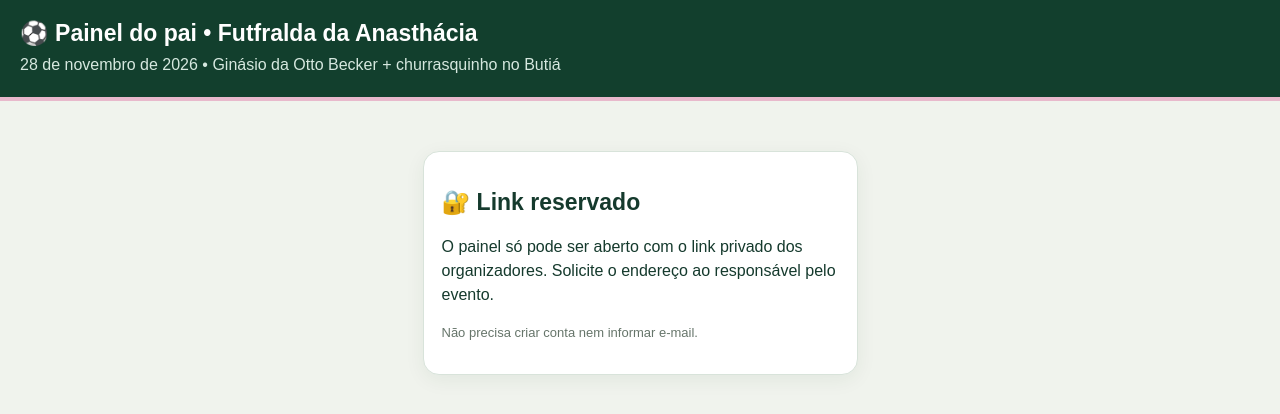
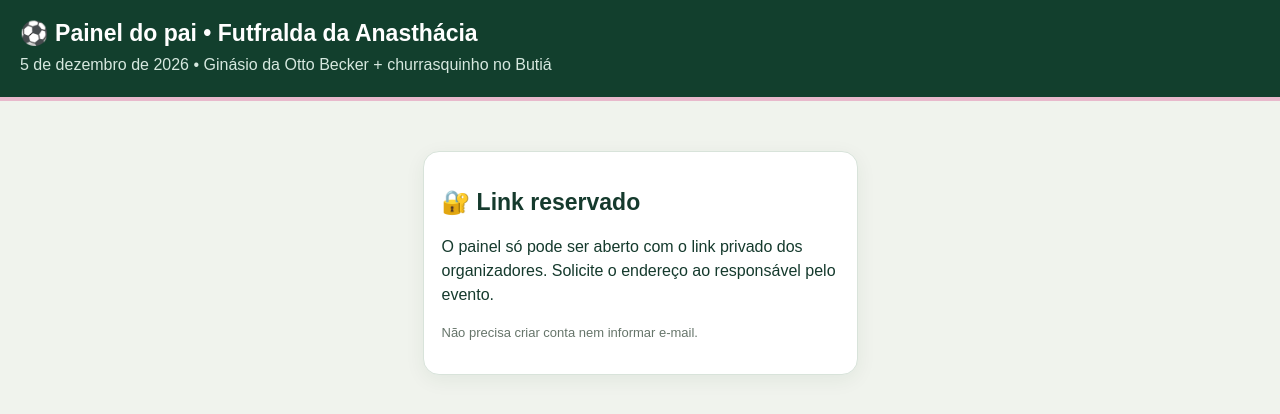
Before and after one commit to wagnertomaszewski-boop/cartao-wagner, a plain HTML site: page futfralda-anasthacia/painel.html in a window 1280 px wide. Drawn offline with Linux system fonts and the light colour scheme.

Commit message:
fix: altera Futfralda Anasthácia para sábado 05 de dezembro de 2026

```diff
--- a/futfralda-anasthacia/painel.html
+++ b/futfralda-anasthacia/painel.html
@@ -1,7 +1,7 @@
 <!doctype html><html lang="pt-BR"><head><meta charset="utf-8"><meta name="viewport" content="width=device-width,initial-scale=1"><meta name="robots" content="noindex,nofollow"><meta name="referrer" content="no-referrer"><title>Painel do pai • Futfralda da Anasthácia</title>
 <style>:root{font-family:Arial,sans-serif;color:#153a2d;background:#f0f3ed}*{box-sizing:border-box}body{margin:0}.top{padding:20px;background:#123f2d;color:#fff;border-bottom:4px solid #e8b9cc}.top h1{margin:0;font-size:23px}.top p{margin:6px 0 0;color:#d6e8df}.wrap{max-width:1100px;margin:auto;padding:20px 14px}h2{font-size:23px}p{line-height:1.5}.box{background:white;border:1px solid #d8e3da;border-radius:16px;padding:18px;margin:12px 0;box-shadow:0 5px 20px #133c2610}
 .login{max-width:435px;margin:30px auto}label{display:block;font-weight:700;margin:14px 0 6px;font-size:14px}input,button,select{font:inherit;border-radius:9px;padding:11px}input,select{border:1px solid #bbc9bd;background:#fff;max-width:100%}.login input{width:100%}button{cursor:pointer;border:0;background:#19563a;color:white;font-weight:700}button.secondary{background:#e7eee7;color:#194734;border:1px solid #bcd2c2}.bar{display:flex;align-items:center;justify-content:space-between;gap:10px;flex-wrap:wrap}.muted{color:#66756a;font-size:13px}.msg{font-weight:700;color:#9c352d}.stats{display:grid;grid-template-columns:repeat(2,1fr);gap:10px}.stat{background:white;border:1px solid #dde6dc;border-radius:15px;padding:16px}.stat b{display:block;font-size:29px;color:#144b34}.stat span{font-size:12px;color:#627e69}table{width:100%;border-collapse:collapse;min-width:680px}th,td{text-align:left;padding:12px;border-bottom:1px solid #e5ece5;font-size:14px}th{background:#edf3ee}td button{padding:5px 9px;font-size:12px;background:#a33a37}.scroll{overflow:auto}.actions{display:flex;gap:9px;flex-wrap:wrap}.actions input{flex:1;min-width:145px}@media(min-width:650px){.stats{grid-template-columns:repeat(5,1fr)}.stat b{font-size:34px}}</style></head>
-<body><header class="top"><h1>⚽ Painel do pai • Futfralda da Anasthácia</h1><p>28 de novembro de 2026 • Ginásio da Otto Becker + churrasquinho no Butiá</p></header>
+<body><header class="top"><h1>⚽ Painel do pai • Futfralda da Anasthácia</h1><p>5 de dezembro de 2026 • Ginásio da Otto Becker + churrasquinho no Butiá</p></header>
 <main class="wrap"><section id="blocked" class="box login" hidden><h2>🔐 Link reservado</h2><p>O painel só pode ser aberto com o link privado dos organizadores. Solicite o endereço ao responsável pelo evento.</p><p class="muted">Não precisa criar conta nem informar e-mail.</p></section>
 <section id="dash" hidden><div class="bar"><h2>Placar das confirmações 🏆</h2><button id="linkcopy" class="secondary">Copiar link privado</button></div>
 <p class="muted" id="sync">Atualização automática a cada 20 segundos</p>
```
